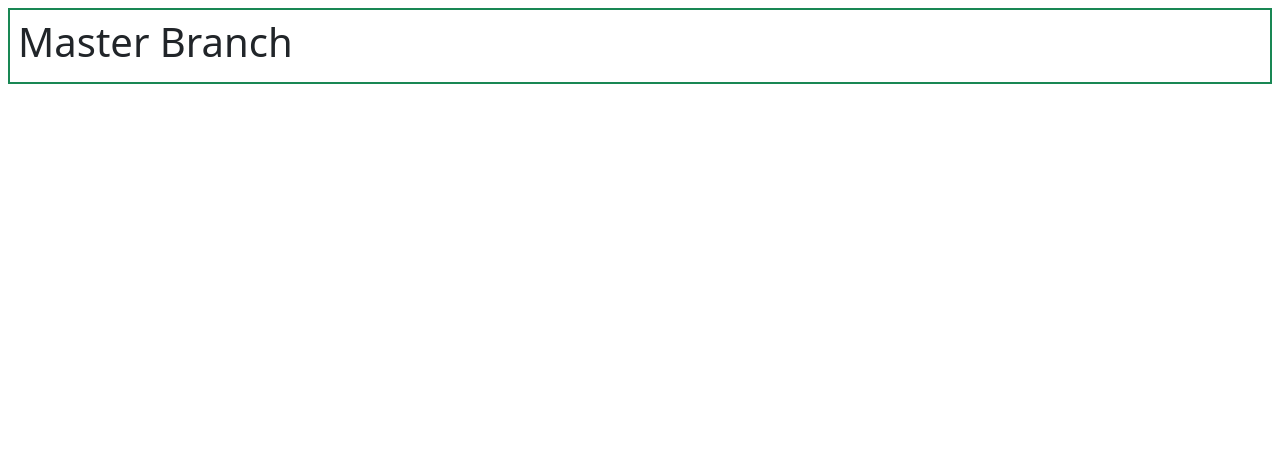
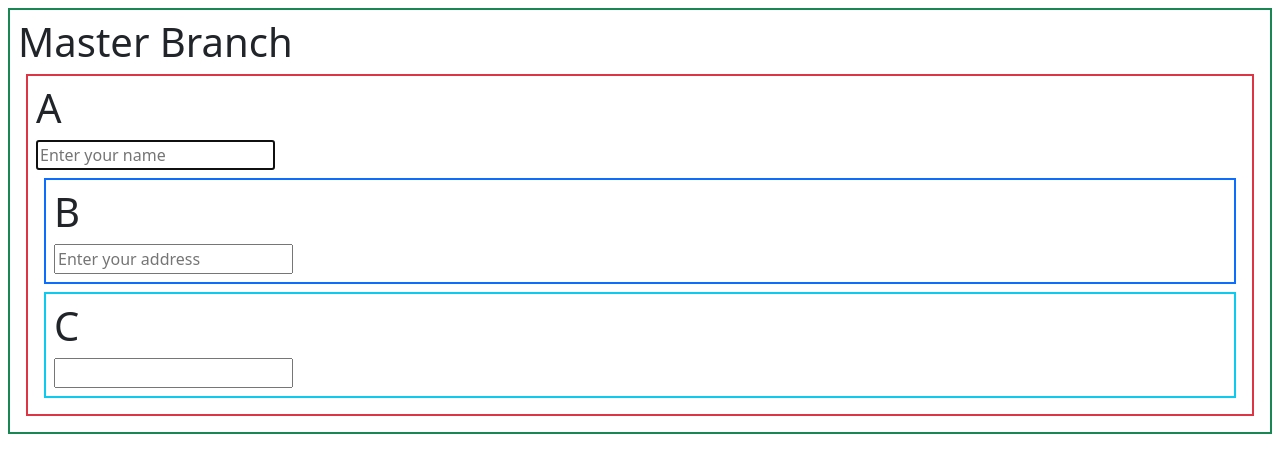
Before and after one commit to edupoly/rb53app, a React (Vite) app: page / in a window 1280 px wide. Shown: the top 472 px of the page. Built offline with nearby package versions, Linux system fonts and the light colour scheme.

Commit message:
useRef-forwardRef

```diff
--- /dev/null
+++ b/src/A.jsx
@@ -0,0 +1,34 @@
+import React, { useEffect, useRef } from "react";
+import B from "./B";
+import C from "./C";
+
+function A() {
+  const aRef = useRef();
+  const bRef = useRef();
+  const cRef = useRef();
+  useEffect(() => {
+    aRef.current.focus();
+  }, []);
+  function checkEnter(ev) {
+    if (ev.key === "Enter") {
+      bRef.current.focus();
+    }
+  }
+  return (
+    <div className="border border-2 border-danger m-2 p-2">
+      <h1>A</h1>
+      <input
+        type="text"
+        placeholder="Enter your name"
+        ref={aRef}
+        onKeyUp={(e) => {
+          checkEnter(e);
+        }}
+      />
+      <B x={100} ref={[bRef, cRef]}></B>
+      <C ref={cRef}></C>
+    </div>
+  );
+}
+
+export default A;
--- a/src/App.jsx
+++ b/src/App.jsx
@@ -1,7 +1,10 @@
+import A from "./A";
+
 function App() {
   return (
     <div className="border border-2 border-success m-2 p-2">
       <h1>Master Branch</h1>
+      <A></A>
     </div>
   );
 }
--- /dev/null
+++ b/src/B.jsx
@@ -0,0 +1,26 @@
+import React from "react";
+
+var B = function (props) {
+  console.log("props::", props);
+
+  function checkEnter(ev) {
+    if (ev.key === "Enter") {
+      props.ref[1].current.focus();
+    }
+  }
+  return (
+    <div className="border border-2 border-primary m-2 p-2">
+      <h1>B</h1>
+      <input
+        type="text"
+        onKeyUp={(e) => {
+          checkEnter(e);
+        }}
+        placeholder="Enter your address"
+        ref={props.ref[0]}
+      />
+    </div>
+  );
+};
+
+export default B;
--- /dev/null
+++ b/src/C.jsx
@@ -0,0 +1,12 @@
+import React from "react";
+
+var C = function (props) {
+  return (
+    <div className="border border-2 border-info m-2 p-2">
+      <h1>C</h1>
+      <input type="text" ref={props.ref} />
+    </div>
+  );
+};
+
+export default C;
```
